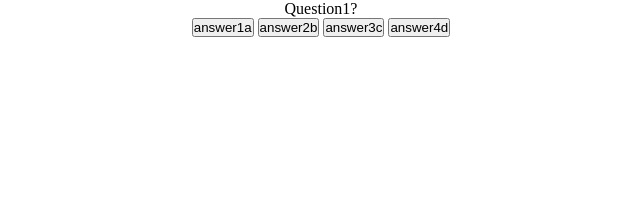
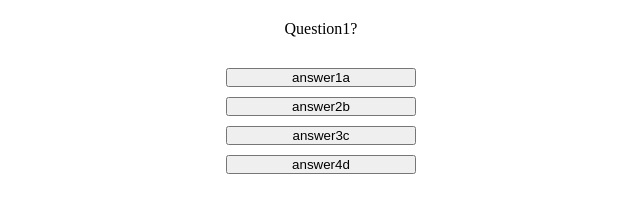
Before and after one commit to BojoZahariev/BHQuiz, a plain HTML site: page index.html in a window 1280 px wide. Shown: the whole page, without its empty margins (319-959 px from the left). Drawn offline with Linux system fonts and the light colour scheme.

Commit message:
Add files via upload

```diff
--- a/index.html
+++ b/index.html
@@ -16,10 +16,13 @@
   <body>
     <div class="main">
       <p id="question"></p>
-      <button id="answer1">answer1a</button>
-      <button id="answer2">answer2b</button>
-      <button id="answer3">answer3c</button>
-      <button id="answer4">answer4d</button>
+
+      <div class="answersDiv">
+        <button class="answers" id="answer1">answer1a</button>
+        <button class="answers" id="answer2">answer2b</button>
+        <button class="answers" id="answer3">answer3c</button>
+        <button class="answers" id="answer4">answer4d</button>
+      </div>
     </div>
 
     <script src="script.js"></script>
--- a/style.css
+++ b/style.css
@@ -7,3 +7,20 @@
 .main {
   text-align: center;
 }
+
+#question {
+  padding: 20px;
+}
+
+.answersDiv {
+  display: flex;
+  flex-direction: column;
+
+  width: 200px;
+  margin: 5px auto;
+}
+
+.answers {
+  margin: 5px;
+  cursor: pointer;
+}
```
